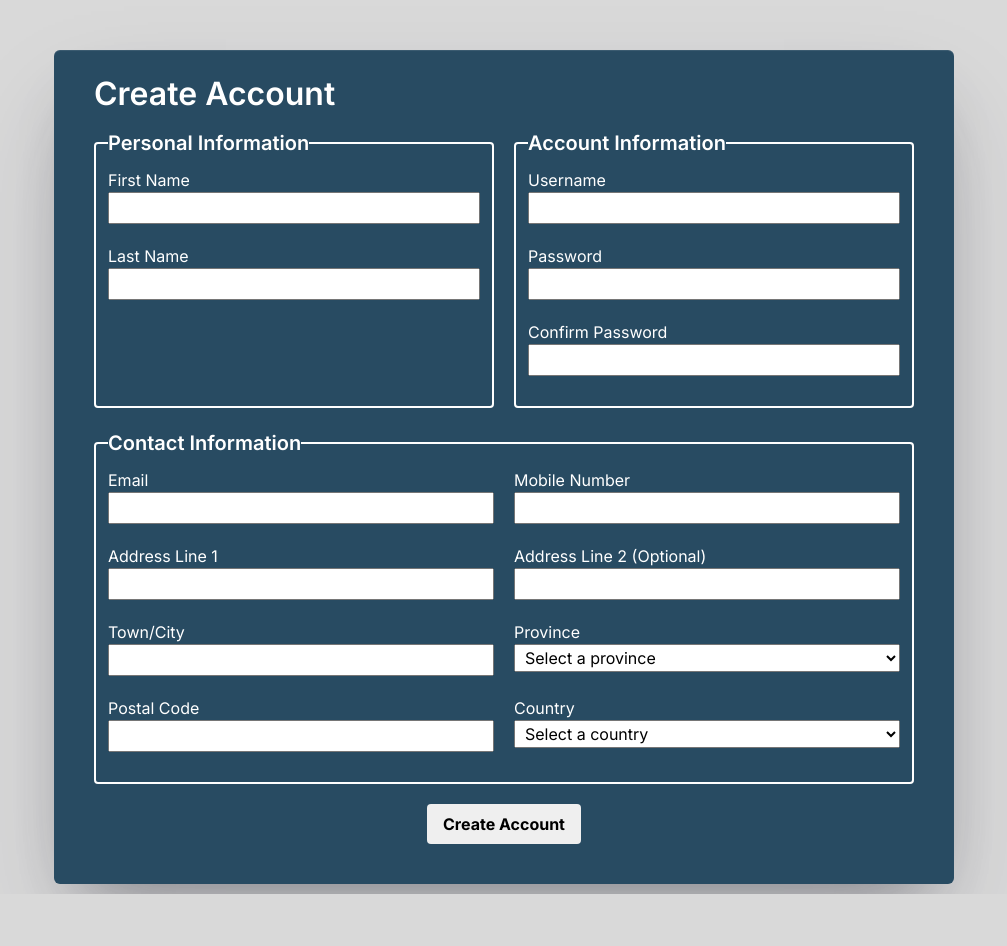
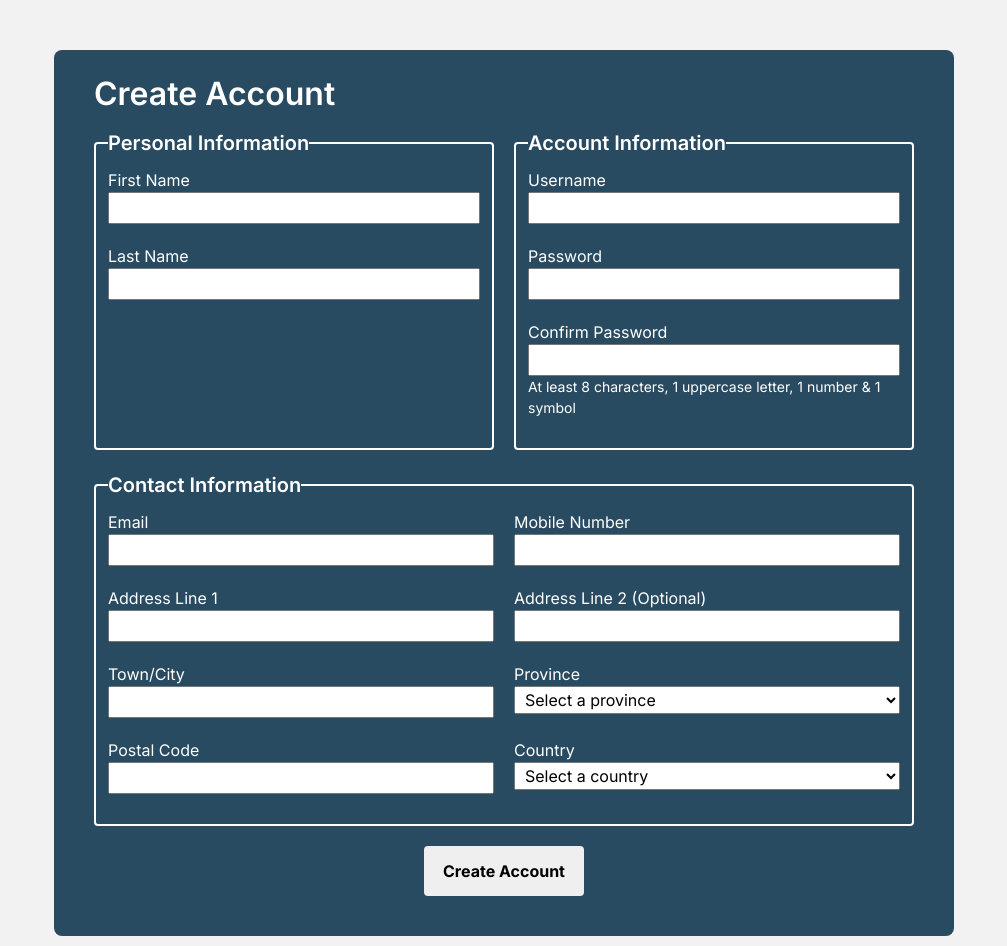
Before and after one commit to matthew-millard/telnyx-ping, a React (Create React App) app in the folder client/: page / in a window 1280 px wide. Shown: the whole page, without its empty margins (136-1143 px from the left). Before the commit the page ends 894 px from the top, so only its background shows below. Built offline with nearby package versions, Linux system fonts and the light colour scheme.

Commit message:
Test: add unit tests for Button component behaviors

```diff
--- a/client/src/components/Button/Button.jsx
+++ b/client/src/components/Button/Button.jsx
@@ -5,7 +5,7 @@ import { ClipLoader } from "react-spinners";
 function Button({ label, type, loading }) {
   return (
     <button type={type} disabled={loading} className={css.button}>
-      {loading ? <ClipLoader /> : label}
+      {loading ? <ClipLoader color="white" size="24px" data-testid="loading-spinner" /> : label}
     </button>
   );
 }
--- a/client/src/components/Button/Button.module.css
+++ b/client/src/components/Button/Button.module.css
@@ -1,7 +1,9 @@
 .button {
+  width: 160px;
+  height: 50px;
   border: none;
   border-radius: 4px;
-  padding: 8px 16px;
+  /* padding: 8px 16px; */
   font-weight: 700;
 
   display: flex;
--- a/client/src/components/Form/Form.jsx
+++ b/client/src/components/Form/Form.jsx
@@ -191,6 +191,7 @@ function Form() {
           value={formData.confirmPassword}
           onChange={handleInputChange}
           required={true}
+          extraInformation="At least 8 characters, 1 uppercase letter, 1 number & 1 symbol"
         />
       </fieldset>
       <div className={css.submitButtonContainer}>
--- a/client/src/components/Input/Input.jsx
+++ b/client/src/components/Input/Input.jsx
@@ -1,7 +1,7 @@
 import React, { useState } from "react";
 import css from "./Input.module.css";
 
-function Input({ type, label, id, required, name, value, onChange }) {
+function Input({ type, label, id, required, name, value, onChange, extraInformation }) {
   const [errorMessage, setErrorMessage] = useState("");
 
   function handleBlur(event) {
@@ -14,7 +14,12 @@ function Input({ type, label, id, required, name, value, onChange }) {
 
   return (
     <div className={css.inputContainer}>
-      <label htmlFor={id}>{label}</label>
+      <div className={css.inputLabel}>
+        <label htmlFor={id}>{label}</label>
+        <small id={`${id}-error`} className={`${"errorMessage"} ${css.errorMessage}`}>
+          {errorMessage}
+        </small>
+      </div>
       <input
         type={type}
         id={id}
@@ -25,10 +30,7 @@ function Input({ type, label, id, required, name, value, onChange }) {
         required={required}
         aria-describedby={`${label}-error`}
       />
-
-      <small id={`${id}-error`} className={`${"errorMessage"} ${css.errorMessage}`}>
-        {errorMessage}
-      </small>
+      {extraInformation && <small>{extraInformation}</small>}
     </div>
   );
 }
--- a/client/src/components/Input/Input.module.css
+++ b/client/src/components/Input/Input.module.css
@@ -5,7 +5,8 @@
   margin-bottom: 20px;
 }
 
-.errorMessage {
-  position: absolute;
-  bottom: -20px;
+.inputLabel {
+  display: flex;
+  gap: 5px;
+  align-items: baseline;
 }
--- a/client/src/pages/CreateAccount.jsx
+++ b/client/src/pages/CreateAccount.jsx
@@ -5,7 +5,7 @@ import css from "./CreateAccount.module.css";
 function CreateAccount() {
   return (
     <div className={css.createAccountContainer}>
-      <h1>Create Account</h1>
+      <h1 className={css.title}>Create Account</h1>
       <Form />
     </div>
   );
--- a/client/src/pages/CreateAccount.module.css
+++ b/client/src/pages/CreateAccount.module.css
@@ -3,15 +3,12 @@
   max-width: 900px;
   background-color: var(--bg-card-color);
   padding: 20px;
-  border-radius: 6px;
-  box-shadow:
-    rgba(255, 255, 255, 0.1) 0px 1px 1px 0px inset,
-    rgba(43, 45, 66, 0.25) 0px 50px 100px -20px,
-    rgba(0, 0, 0, 0.3) 0px 30px 60px -30px;
+  border-radius: 8px;
+  box-shadow: var(-box-shadow-big-soft);
+}
 
-  h1 {
-    margin-bottom: 10px;
-  }
+.title {
+  margin-bottom: 10px;
 }
 
 @media screen and (min-width: 576px) {
--- a/client/src/styles/colors.css
+++ b/client/src/styles/colors.css
@@ -1,8 +1,12 @@
 :root {
-  --bg-color: hsl(0deg, 0%, 85%);
+  --bg-color: hsl(0deg, 0%, 95%);
   --border-color: hsl(0, 0%, 100%);
   --text-color: hsl(0, 0%, 100%);
   --bg-card-color: hsl(204deg, 42%, 27%);
   --error-message-color: hsl(352deg, 82%, 47%);
   --button-bg-hover-color: hsl(0deg, 0%, 75%);
+  -box-shadow-big-soft:
+    hsla(0, 0%, 100%, 0.1) 0px 1px 1px 0px inset,
+    hsla(204deg, 42%, 27%, 0.25) 0px 50px 100px -20px,
+    hsla(0, 0%, 0%, 0.3) 0px 30px 60px -30px;
 }
--- a/package.json
+++ b/package.json
@@ -10,7 +10,7 @@
     "install-server": "cd server && npm i",
     "install-client": "cd client && npm i",
     "install-all": "concurrently \"npm:install-*\"",
-    "test": "echo \"Error: no test specified\" && exit 1"
+    "test": "cd client && npm test"
   },
   "repository": {
     "type": "git",
```
Also changed, not shown: 1 other file (tests, documents, lock files or other folders).
